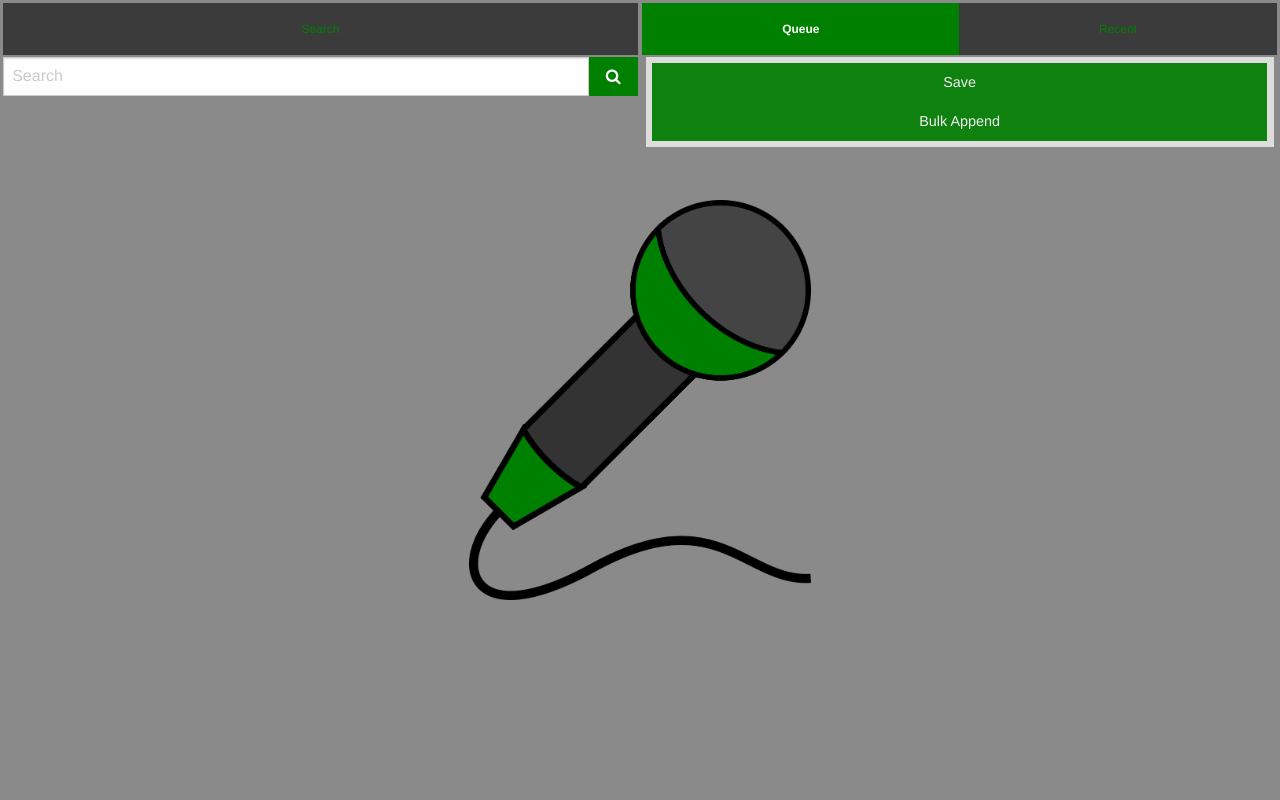
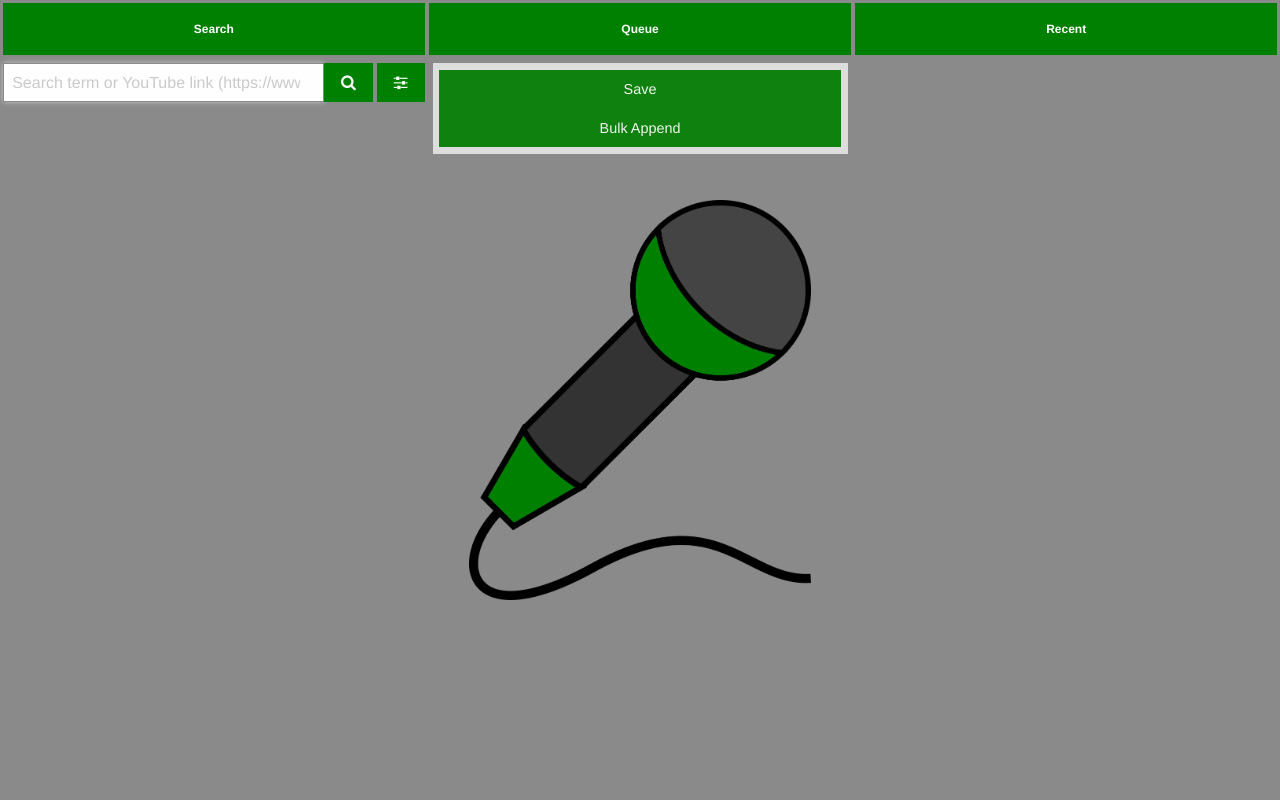
Before and after one commit to christofsteel/syng_legacy, a Flask app: page /admin in a window 1280 px wide. Run offline with Flask 2, Linux system fonts and the light colour scheme; data that the repository does not hold is empty; parts of the project's set-up code (start-up, migrations or seed data) failed here and were passed over; some libraries are stand-ins or nearby versions.

Commit message:
Better Layout

```diff
--- a/syng/static/css/app.css
+++ b/syng/static/css/app.css
@@ -19,6 +19,17 @@ body {
     position: relative;
 }
 
+.header {
+		background-color: #008000;
+		font-weight: bold;
+		color: #ffffff;
+		display: block;
+		padding: 1.25rem;
+		font-size: .75rem;
+		text-align: center;
+		line-height: 1;
+		margin-bottom: .5rem;
+}
 
 .splitter {
     display: flex;
@@ -34,6 +45,9 @@ body {
 
 #left-side {
     margin: 0.2em 0.1em 0.2em 0.2em;
+}
+#middle {
+    margin: 0.2em 0.1em 0.1em 0.2em;
 }
 #right-side {
     margin: 0.2em 0.2em 0.1em 0.2em;
@@ -201,5 +215,5 @@ div.tabs .tabs-title {
 }
 
 .button-group .button {
-    margin-left: 0.5em;
+    /* margin-left: 0.5em; */
 }
--- a/syng/templates/index.html
+++ b/syng/templates/index.html
@@ -24,16 +24,22 @@
                         <div class="tabs-title"><a href="#recent-list"><i class="fa fa-history fa-3x"></i></a></div>
                     </div>
                     <div class="tabs-container" data-tabs-content="main-tab">
-                        <div class="tabs-panel" id="simplesearch">
+                        <div class="tabs-panel is-active" id="simplesearch">
                             <div class="vsplit">
+
+
                             <form id="simple-search-form" class="form">
                                 <div class="input-group">
-                                        <input id="search-query" class="input-group-field" type="search" placeholder="Search" name="q" />
+                                    <input id="search-query" class="input-group-field" type="search" placeholder="Search term or YouTube link (https://www.youtube.com/watch?v=...)" name="q" />
                                     <div class="input-group-button">
                                         <button class="button" type="submit"><i class="fa fa-search"></i></button>
                                     </div>
+                                    <div class="input-group-button" style="padding-left: 0.25em">
+                                        <button class="button" type="button" data-open="settings-large"><i class="fa fa-sliders"></i></button>
+                                    </div>
                                 </div>
                             </form>
+
                                 <div id="search-results" class="results">
                                     <ul class="vertical menu" >
                                         <li rv-each-result="results.items">
@@ -44,6 +50,9 @@
                                                     <span class="album">{ result.album }</span>
                                                 </div>
                                                 <div class="columns small-2">
+                                                    <button class="button alert fright" rv-if="result.album | eq 'YouTube'" rv-on-click="results.openNewTab">
+                                                        <i class="fa fa-play"></i>
+                                                    </button>
                                                     <button class="button fright" rv-on-click="results.addToQueue">
                                                         <i class="fa fa-plus"></i>
                                                     </button>
@@ -58,7 +67,7 @@
                             <div class="vsplit">
                                 <div id="queue-list-wrapper" class="results">
                                     <ul id="queue" class="vertical menu">
-                                        <li rv-if="queue.current | eq null" id="current">
+                                        <li rv-if="queue.current" id="current">
                                             {% if admin == True -%}
                                             <div class="row">
                                                 <div class="columns small-9">
@@ -145,16 +154,52 @@
         <div class="show-for-large">
             <div class="splitter">
                 <div class="comp-column" id="left-side">
-                    <div class="tabs">
-                        <div class="tabs-title is-active"><a>Search</a></div>
-                    </div>
+                    <div class="header">Search</div>
                     <div id="large-simplesearch">
                         <div class="vsplit">
                             <form id="large-simple-search-form" class="form">
                                 <div class="input-group">
-                                        <input id="large-search-query" class="input-group-field" type="search" placeholder="Search" name="q" />
+                                    <input id="large-search-query" class="input-group-field" type="search" placeholder="Search term or YouTube link (https://www.youtube.com/watch?v=...)" name="q" />
                                     <div class="input-group-button">
                                         <button class="button" type="submit"><i class="fa fa-search"></i></button>
+                                    </div>
+                                    <div class="input-group-button" style="padding-left: 0.25em">
+                                        <button class="button" type="button" data-open="settings-large"><i class="fa fa-sliders"></i></button>
+                                        <div class="reveal" id="settings-large" data-reveal>
+                                            <div class="grid-x">
+                                                <div class="cell small-4 medium-2">
+                                                    <div class="switch">
+                                                        <input class="switch-input" name="append-karaoke" id="large-append-karaoke" type="checkbox" checked="checked"> <label class="switch-paddle" for="large-append-karaoke"></label>
+                                                    </div>
+                                                </div>
+                                                <div class="cell small-8 medium-4">
+                                                    <label class="text-left middle" for="large-append-karaoke">Add "Karaoke" to Search</label>
+                                                </div>
+                                                <div class="cell small-4 medium-2">
+                                                    <div class="switch">
+                                                        <input class="switch-input" name="youtube" id="large-youtube" type="checkbox" checked="checked"> <label class="switch-paddle" for="large-youtube"></label>
+                                                    </div>
+                                                </div>
+                                                <div class="cell small-8 medium-4">
+                                                    <label class="text-left middle" for="large-youtube">Search YouTube</label>
+                                                </div>
+
+                                                {%- for channel in channels %}
+                                                <div class="cell small-4 medium-2">
+                                                    <div class="switch">
+                                                        <input class="switch-input" name="{{channel}}" id="large-channel-{{loop.index}}" type="checkbox" checked="checked"> <label class="switch-paddle" for="large-channel-{{loop.index}}"></label>
+                                                    </div>
+                                                </div>
+                                                <div class="cell small-8 medium-4">
+                                                    <label class="text-left middle" for="large-channel-{{loop.index}}">Search {{ channel }}</label>
+                                                </div>
+                                                {%- endfor %}
+
+                                                <button class="close-button" data-close aria-label="Close modal" type="button">
+                                                    <span aria-hidden="true">&times;</span>
+                                                </button>
+                                            </div>
+                                        </div>
                                     </div>
                                 </div>
                             </form>
@@ -168,6 +213,9 @@
                                                 <span class="album">{ result.album }</span>
                                             </div>
                                             <div class="columns small-2">
+                                                <button class="button alert fright" rv-if="result.album | eq 'YouTube'" rv-on-click="results.openNewTab">
+                                                    <i class="fa fa-play"></i>
+                                                </button>
                                                 <button class="button fright" rv-on-click="results.addToQueue">
                                                     <i class="fa fa-plus"></i>
                                                 </button>
@@ -179,17 +227,13 @@
                         </div>
                     </div>
                 </div>
-                <div class="comp-column" id="right-side">
-                    <div data-tabs class="tabs" id="queue-tab">
-                        <div class="tabs-title is-active"><a href="#large-queue-list">Queue</a></div>
-                        <div class="tabs-title"><a href="#large-recent-list">Recent</a></div>
-                    </div>
-                    <div class="tabs-container" data-tabs-content="queue-tab">
-                        <div class="tabs-panel is-active" id="large-queue-list">
+                <div class="comp-column" id="middle">
+                        <div class="header">Queue</div>
+                        <div id="large-queue-list">
                             <div class="vsplit">
                                 <div id="large-queue-list-wrapper" class="results">
                                     <ul id="large-queue" class="vertical menu">
-                                        <li rv-if="queue.current | eq null" id="large-current">
+                                        <li rv-if="queue.current" id="large-current">
                                             {% if admin == True -%}
                                             <div class="row">
                                                 <div class="columns small-9">
@@ -262,7 +306,10 @@
                                 </div>
                             </div>
                         </div>
-                        <div class="tabs-panel" id="large-recent-list">
+                </div>
+                <div class="comp-column" id="right-side">
+                        <div class="header">Recent</div>
+                        <div id="large-recent-list">
                             <div class="vsplit">
                                 <div id="large-recent-list-wrapper" class="results">
                                     <ol id="large-last10" class="vertical menu">
@@ -285,7 +332,6 @@
         </div>
     </div>
 </div>
-</div>
 </body>
 <script>
     function ytselect(event) {
@@ -297,12 +343,29 @@
         ytwarning.style.display = "none";
     }
 
+    function getQuery() {
+            var query = {};
+            $('input').each(function() {
+                if(this.type == "checkbox") {
+                    query[this.name] = this.checked;
+                } else {
+                    if(this.disabled == false) {
+                        query[this.name] = this.value;
+                    }
+                }
+            });
+            return query;
+    }
+
     $(document).foundation();
     results = {
         items : [],
+        openNewTab : function(event, item) {
+                        event.preventDefault();
+                        window.open(item.result.id, '_blank');
+                },
         addToQueue : function(event, item) {
             event.preventDefault();
-            console.log(item);
             var singer = prompt("Performer:");
             if(singer !== null) {
                 $.post('queue', JSON.stringify({'id': item.result.id, 'singer': singer, 'type': item.result.type}), addQueueCallback, 'json');
@@ -375,11 +438,21 @@
         }
     };
 
+    rivets.formatters.eq = function(value, arg) {
+        return value === arg;
+    };
+
     if(Foundation.MediaQuery.atLeast("large")) {
+        $('#large-search-query').focus();
+        $('#search-query').get(0).disabled = true;
+        $('#large-search-query').get(0).disabled = false;
         rivets.bind(document.getElementById("large-search-results"), {results: results});
         rivets.bind(document.getElementById("large-queue"), {queue: queue});
         rivets.bind(document.getElementById("large-last10"), {queue: queue});
     } else {
+        $('#search-query').focus();
+        $('#large-search-query').get(0).disabled = true;
+        $('#search-query').get(0).disabled = false;
         rivets.bind(document.getElementById("search-results"), {results: results});
         rivets.bind(document.getElementById("queue"), {queue: queue});
         rivets.bind(document.getElementById("last10"), {queue: queue});
@@ -399,26 +472,30 @@
         }))
     }
 
-    $("#simple-search-form").on("submit", function (event) {
+    $("#large-simple-search-form, #simple-search-form").on("submit", function (event) {
             event.preventDefault();
-        $.get("query", $(this).serializeObject(), function(data) {
+            if ($(this).serializeObject().q.startsWith("https://www.youtube.com/")) {
+                    results.addToQueue(event, {result: {id: $(this).serializeObject().q, type: "youtube"}});
+            } else {
+                    results.items = [{title: "Loading...", artist: "Loading...", album: "Loading...", type:"temp"}];
+                    $.get("query", getQuery(), function(data) {
                             results.items = data['result'];
                     })
-    });
-
-    $("#large-simple-search-form").on("submit", function (event) {
-        event.preventDefault();
-        $.get("query", $(this).serializeObject(), function(data) {
-            results.items = data['result'];
-        })
+            }
     });
 
     $(window).on('changed.zf.mediaquery', function() {
         if(Foundation.MediaQuery.atLeast("large")) {
+            $('#large-search-query').focus();
+            $('#search-query').get(0).disabled = true;
+            $('#large-search-query').get(0).disabled = false;
             rivets.bind(document.getElementById("large-search-results"), {results: results});
             rivets.bind(document.getElementById("large-queue"), {queue: queue});
             rivets.bind(document.getElementById("large-last10"), {queue: queue});
         } else {
+            $('#search-query').focus();
+            $('#large-search-query').get(0).disabled = true;
+            $('#search-query').get(0).disabled = false;
             rivets.bind(document.getElementById("search-results"), {results: results});
             rivets.bind(document.getElementById("queue"), {queue: queue});
             rivets.bind(document.getElementById("last10"), {queue: queue});
--- a/syng/views.py
+++ b/syng/views.py
@@ -28,7 +28,7 @@ def query():
                 entry['type'] = 'library'
                 res.append(entry)
 
-        yt_res = search_all_channels(query)
+        yt_res = search_all_channels(args)
 
         res += yt_res
 
```
Lines whose indentation alone changed are shown as unchanged.
